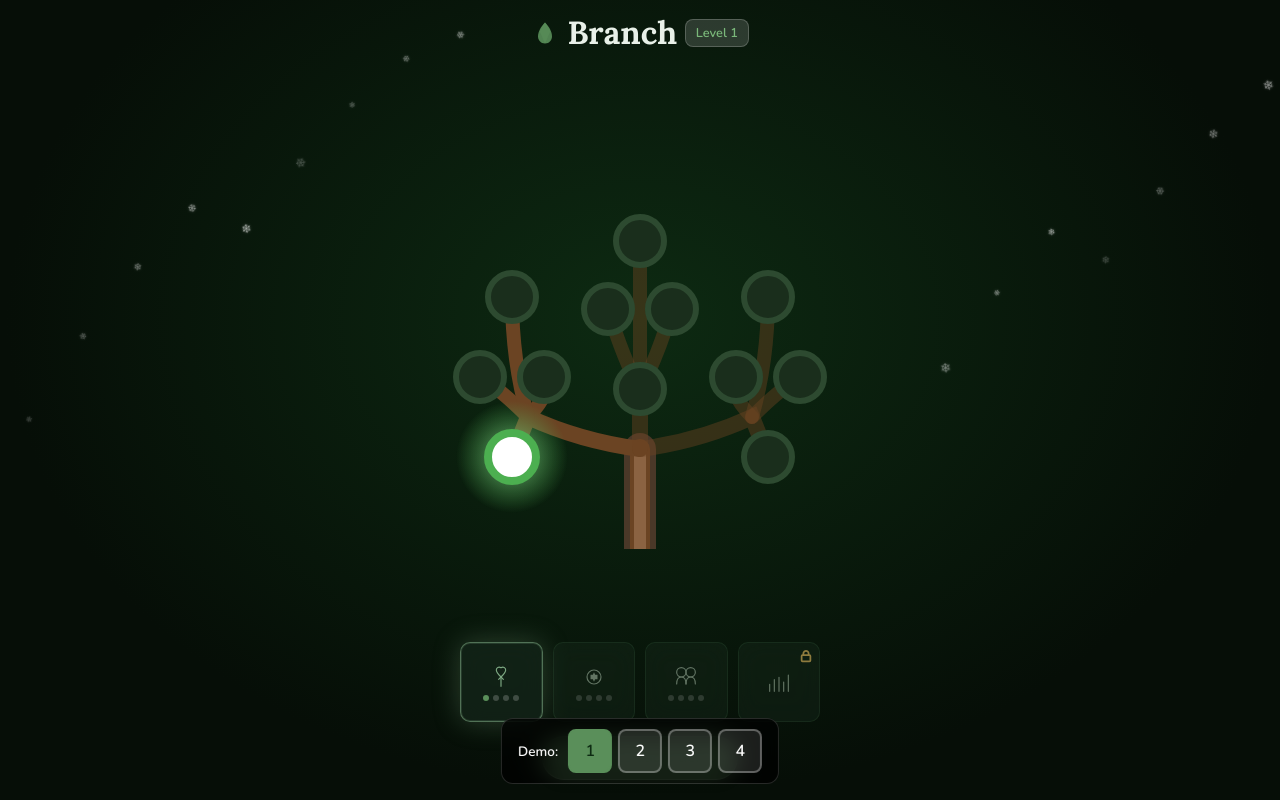
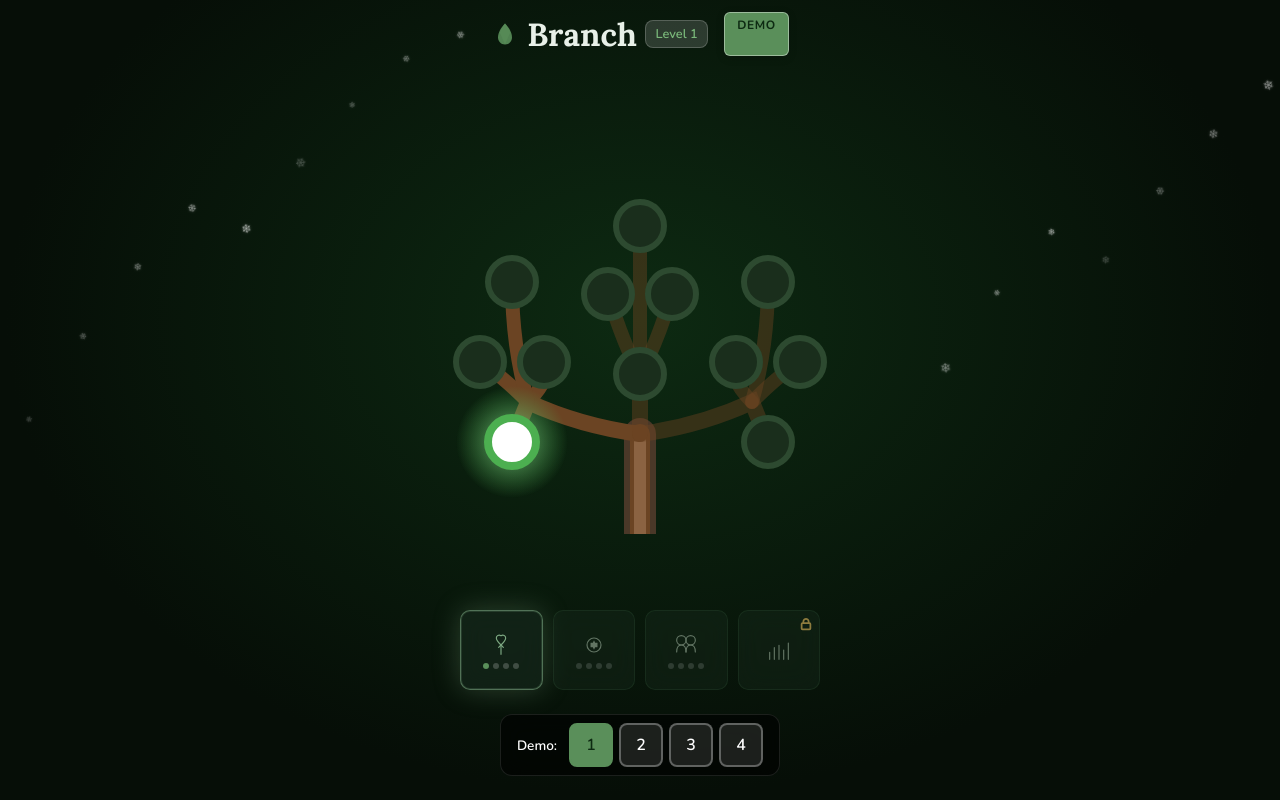
Before and after one commit to allenabraham106/AIForGood, a React (Vite) app: page / in a window 1280 px wide. Built offline with nearby package versions, Linux system fonts and the light colour scheme.

Commit message:
Changed the button inorder to get minimal text

```diff
--- a/src/screens/BranchScreen.css
+++ b/src/screens/BranchScreen.css
@@ -187,20 +187,23 @@
   }
 }
 
-.branch-demo {
-  position: fixed;
-  bottom: 16px;
-  left: 50%;
-  transform: translateX(-50%);
-  z-index: 100;
+.branch-footer {
+  padding: 1.5rem 0;
+  display: flex;
+  justify-content: center;
+  position: relative;
+  z-index: 10;
+}
+
+.branch-demo-box {
   display: flex;
   align-items: center;
-  gap: 10px;
-  padding: 10px 16px;
-  background: rgba(0, 0, 0, 0.75);
+  gap: 12px;
+  padding: 8px 16px;
+  background: rgba(0, 0, 0, 0.6);
   backdrop-filter: blur(12px);
   border-radius: 12px;
-  border: 1px solid rgba(255, 255, 255, 0.15);
+  border: 1px solid rgba(255, 255, 255, 0.1);
 }
 
 .branch-demo-label {
@@ -414,30 +417,30 @@
   }
 }
 
-.branch-footer {
-  padding: 14px 0 20px;
-  text-align: center;
-  flex-shrink: 0;
+.branch-header {
   position: relative;
-  z-index: 1;
+  z-index: 10;
 }
 
 .branch-demo-link {
   display: inline-block;
-  font-size: 0.95rem;
-  font-weight: 600;
+  font-size: 0.75rem;
+  font-weight: 700;
   color: #0d2a12;
   background: var(--accent-light);
-  padding: 10px 20px;
-  border-radius: 999px;
+  padding: 4px 12px;
+  border-radius: 6px;
   text-decoration: none;
   border: 1px solid rgba(255, 255, 255, 0.4);
-  box-shadow: 0 2px 12px rgba(0, 0, 0, 0.2);
-  transition: transform 0.15s ease, box-shadow 0.2s ease;
+  box-shadow: 0 2px 8px rgba(0, 0, 0, 0.15);
+  transition: all 0.2s ease;
+  margin-left: 8px;
+  text-transform: uppercase;
+  letter-spacing: 0.05em;
 }
 
 .branch-demo-link:hover {
   transform: translateY(-1px);
-  box-shadow: 0 4px 16px rgba(125, 168, 130, 0.4);
-  text-decoration: none;
+  box-shadow: 0 4px 12px rgba(125, 168, 130, 0.3);
+  background: #fff;
 }
--- a/src/screens/BranchScreen.jsx
+++ b/src/screens/BranchScreen.jsx
@@ -76,24 +76,6 @@ export default function BranchScreen() {
 
   return (
     <div className={`branch-screen branch-screen--level-${level}`}>
-      {showDemoSwitcher && (
-        <div className="branch-demo" role="group" aria-label="Demo level selector">
-          <span className="branch-demo-label">Demo:</span>
-          <div className="branch-demo-btns">
-            {[1, 2, 3, 4].map((n) => (
-              <button
-                key={n}
-                type="button"
-                className={level === n ? 'active' : ''}
-                onClick={() => setDemoLevel(n)}
-                aria-pressed={level === n}
-              >
-                {n}
-              </button>
-            ))}
-          </div>
-        </div>
-      )}
       {showSnowflakes && <Snowflakes />}
       {showStars && <Stars variant={starsVariant} />}
       {level === 3 && (
@@ -106,6 +88,9 @@ export default function BranchScreen() {
           <LeafLogo size={28} className="branch-logo" />
           <h1 className="branch-title">Branch</h1>
           <span className="branch-level-badge">Level {level}</span>
+          <a href="/demo/" className="branch-demo-link" aria-label="Open CareVoice audio demo">
+            Demo
+          </a>
         </div>
         <div className="branch-progress-bar">
           <div className="branch-progress-fill" style={{ width: `${overallProgress * 100}%` }} />
@@ -167,11 +152,26 @@ export default function BranchScreen() {
           </button>
         )})}
       </nav>
-      <footer className="branch-footer">
-        <a href="/demo/" className="branch-demo-link" aria-label="Open CareVoice audio demo">
-          CareVoice audio demo
-        </a>
-      </footer>
+      {showDemoSwitcher && (
+        <footer className="branch-footer">
+          <div className="branch-demo-box">
+            <span className="branch-demo-label">Demo:</span>
+            <div className="branch-demo-btns">
+              {[1, 2, 3, 4].map((n) => (
+                <button
+                  key={n}
+                  type="button"
+                  className={level === n ? 'active' : ''}
+                  onClick={() => setDemoLevel(n)}
+                  aria-pressed={level === n}
+                >
+                  {n}
+                </button>
+              ))}
+            </div>
+          </div>
+        </footer>
+      )}
     </div>
   )
 }
```
Also changed, not shown: demo/index.html (+8 -8 lines), demo/styles.css (+62 -1 lines).
